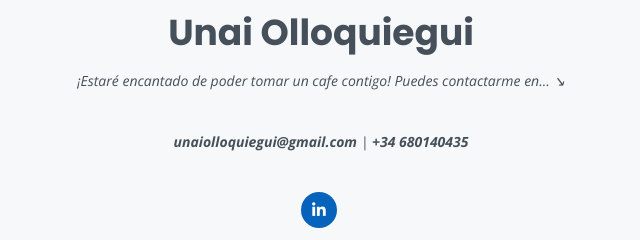
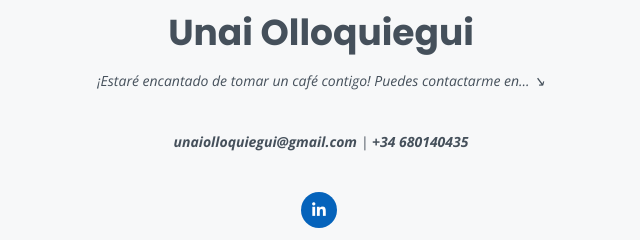
Before and after one commit to unaiportfolio/unaiportfolio.github.io, a plain HTML site: page index.html in a window 1280 px wide. Shown: the part 6955-7195 px from the top of the page, 319-959 px from the left. Drawn offline with nearby package versions, Linux system fonts and the light colour scheme.

Commit message:
Update index.html

```diff
--- a/index.html
+++ b/index.html
@@ -568,7 +568,7 @@
   <footer id="footer">
     <div class="container">
       <h3>Unai Olloquiegui</h3>
-      <p>¡Estaré encantado de poder tomar un cafe contigo! Puedes contactarme en... ↘ </strong></p>
+      <p>¡Estaré encantado de tomar un café contigo! Puedes contactarme en... ↘ </strong></p>
       <p><strong><span>unaiolloquiegui@gmail.com</span></strong> | <strong><span>+34 680140435</span></strong></p>
       <div class="copyright">
 
```
